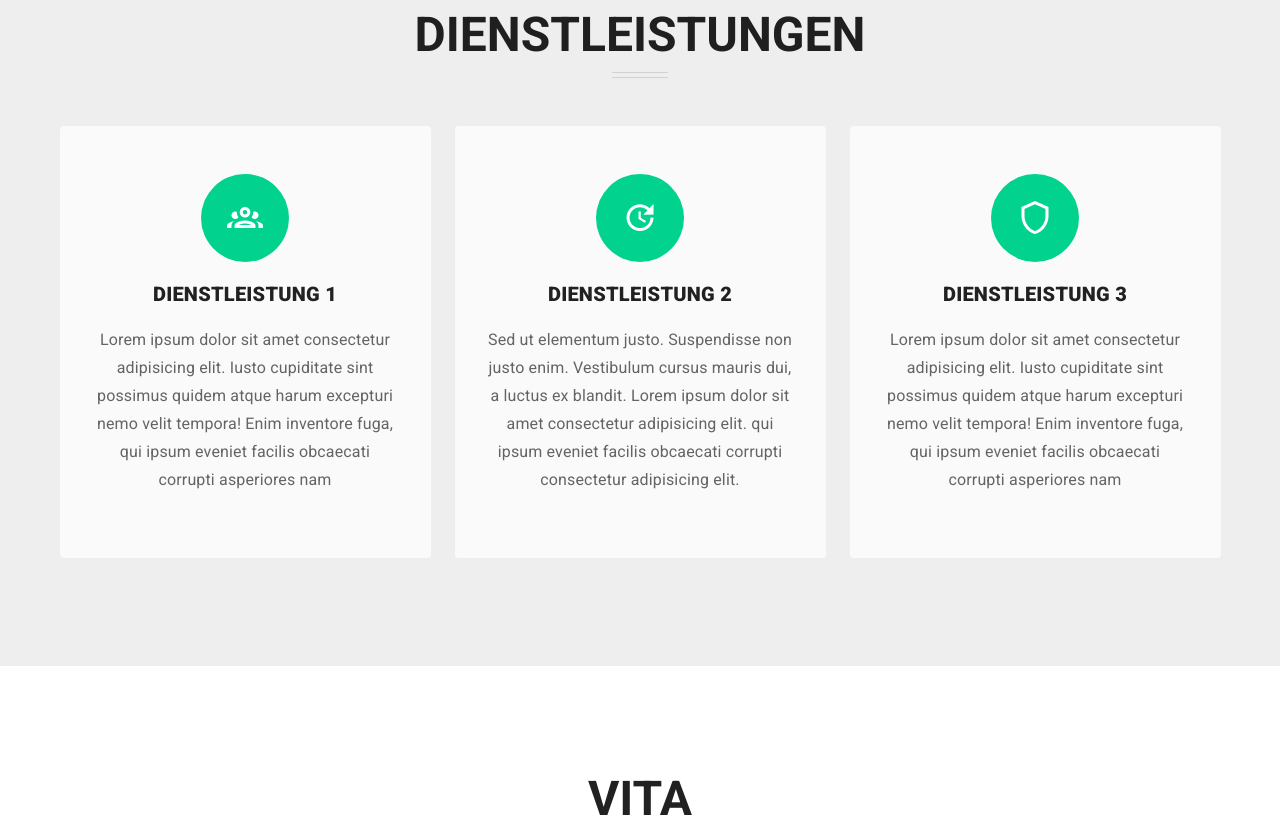
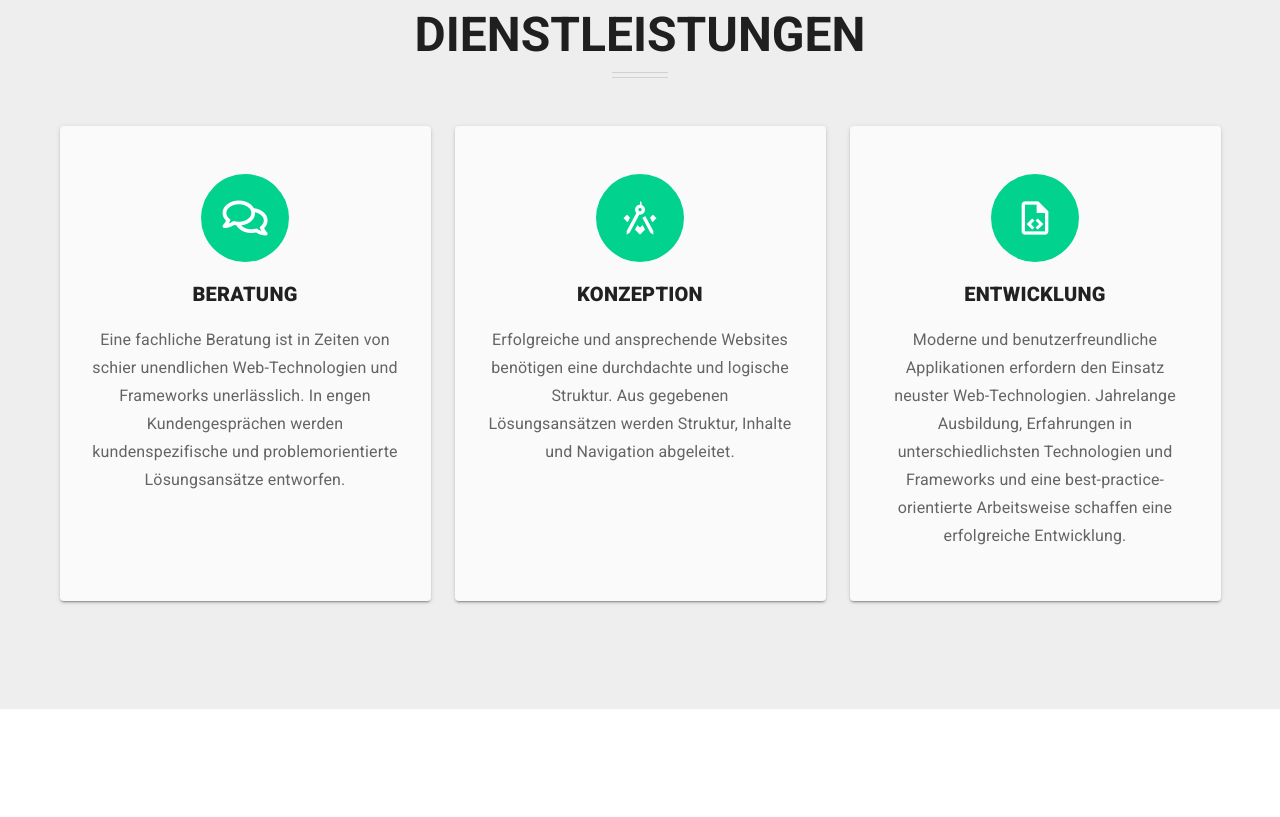
Before and after one commit to jnschbrt/website-portfolio, a Vue app: page / in a window 1280 px wide. Shown: the part 1840-2657 px from the top of the page. Built offline with nearby package versions, Linux system fonts and the light colour scheme; some icons are missing.

Commit message:
der shit hat auch mal text

```diff
--- a/src/components/Features.vue
+++ b/src/components/Features.vue
@@ -18,13 +18,13 @@
           <v-card
             class="py-12 px-4"
             color="grey lighten-5"
-            flat
+            height="475"
             :data-aos="feature.animation ? feature.animation : ''"
           >
             <v-theme-provider dark>
               <div>
                 <v-avatar color="#01d28e" size="88">
-                  <v-icon large v-text="feature.icon"></v-icon>
+                  <v-icon x-large v-text="feature.icon"></v-icon>
                 </v-avatar>
               </div>
             </v-theme-provider>
@@ -51,24 +51,24 @@ export default {
     return {
       features: [
         {
-          icon: 'mdi-account-group-outline',
-          title: 'Dienstleistung 1',
+          icon: 'far fa-comments',
+          title: 'Beratung',
           text:
-            'Lorem ipsum dolor sit amet consectetur adipisicing elit. Iusto cupiditate sint possimus quidem atque harum excepturi nemo velit tempora! Enim inventore fuga, qui ipsum eveniet facilis obcaecati corrupti asperiores nam',
+            'Eine fachliche Beratung ist in Zeiten von schier unendlichen Web-Technologien und Frameworks unerlässlich. In engen Kundengesprächen werden kundenspezifische und problemorientierte Lösungsansätze entworfen.',
           animation: 'fade-right'
         },
         {
-          icon: 'mdi-update',
-          title: 'Dienstleistung 2',
+          icon: 'mdi-ruler-square-compass',
+          title: 'Konzeption',
           text:
-            'Sed ut elementum justo. Suspendisse non justo enim. Vestibulum cursus mauris dui, a luctus ex blandit. Lorem ipsum dolor sit amet consectetur adipisicing elit. qui ipsum eveniet facilis obcaecati corrupti consectetur adipisicing elit.',
+            'Erfolgreiche und ansprechende Websites benötigen eine durchdachte und logische Struktur. Aus gegebenen Lösungsansätzen werden Struktur, Inhalte und Navigation abgeleitet.',
           animation: 'fade-up'
         },
         {
-          icon: 'mdi-shield-outline',
-          title: 'Dienstleistung 3',
+          icon: 'mdi-file-code-outline',
+          title: 'Entwicklung',
           text:
-            'Lorem ipsum dolor sit amet consectetur adipisicing elit. Iusto cupiditate sint possimus quidem atque harum excepturi nemo velit tempora! Enim inventore fuga, qui ipsum eveniet facilis obcaecati corrupti asperiores nam',
+            'Moderne und benutzerfreundliche Applikationen erfordern den Einsatz neuster Web-Technologien. Jahrelange Ausbildung, Erfahrungen in unterschiedlichsten Technologien und Frameworks und eine best-practice-orientierte Arbeitsweise schaffen eine erfolgreiche Entwicklung.',
           animation: 'fade-left'
         }
       ]
--- a/src/components/References.vue
+++ b/src/components/References.vue
@@ -15,12 +15,12 @@
 
       <v-responsive>
         <v-layout row wrap class="justify-around">
-          <v-flex xs12 sm6 md4 lg4 v-for="(item, i) in references" :key="i">
+          <v-flex xs12 sm6 md4 lg6 v-for="(item, i) in references" :key="i">
             <v-card class="ma-3" max-width="600" elevation="2">
-              <v-card-text> {{ item.text }}</v-card-text>
+              <v-card-text class="text-justify"> "{{ item.text }}"</v-card-text>
               <v-card-actions>
-                <span class="body-2 font-weight-light">
-                  - {{ item.title }}</span
+                <span class="body-2 font-italic" id="refTitle"
+                  >- {{ item.title }}</span
                 >
               </v-card-actions>
             </v-card>
@@ -38,34 +38,14 @@ export default {
     return {
       references: [
         {
-          title: 'Referenz 1',
+          title: 'Ausbildungszeugnis Wilken Software Group GmbH',
           text:
-            'Lorem ipsum dolor sit amet, no nam oblique veritus. Commune scaevola imperdiet nec ut, sed euismod convenire principes at. Est et nobis iisque percipit, an vim zril disputando voluptatibus, vix an salutandi sententiae.'
+            'Herr Schubert bewies während der gesamten Ausbildungsdauer ein überdurchschnittliches Engagement und eine stets sehr gute Auffassungsgabe, aufgrund derer er sich extrem rasch auf neue Ausbildungsinhalte einstellen konnte. Er konnte daher sehr schnell effektiv in Arbeitsabläufe eingebunden werden. Auch bei hohen Belastungen bewältigte er seine Aufgaben stets termingerecht und zu unserer vollen Zufriedenheit.'
         },
         {
-          title: 'Referenz 2',
+          title: 'Praktikumszeugnis Ernst & Young',
           text:
-            'Lorem ipsum dolor sit amet, no nam oblique veritus. Commune scaevola imperdiet nec ut, sed euismod convenire principes at. Est et nobis iisque percipit, an vim zril disputando voluptatibus, vix an salutandi sententiae.'
-        },
-        {
-          title: 'Referenz 3',
-          text:
-            'Lorem ipsum dolor sit amet, no nam oblique veritus. Commune scaevola imperdiet nec ut, sed euismod convenire principes at. Est et nobis iisque percipit, an vim zril disputando voluptatibus, vix an salutandi sententiae.'
-        },
-        {
-          title: 'Referenz 4',
-          text:
-            'Lorem ipsum dolor sit amet, no nam oblique veritus. Commune scaevola imperdiet nec ut, sed euismod convenire principes at. Est et nobis iisque percipit, an vim zril disputando voluptatibus, vix an salutandi sententiae.'
-        },
-        {
-          title: 'Referenz 5',
-          text:
-            'Lorem ipsum dolor sit amet, no nam oblique veritus. Commune scaevola imperdiet nec ut, sed euismod convenire principes at. Est et nobis iisque percipit, an vim zril disputando voluptatibus, vix an salutandi sententiae.'
-        },
-        {
-          title: 'Referenz 6',
-          text:
-            'Lorem ipsum dolor sit amet, no nam oblique veritus. Commune scaevola imperdiet nec ut, sed euismod convenire principes at. Est et nobis iisque percipit, an vim zril disputando voluptatibus, vix an salutandi sententiae.'
+            'Herr Schubert identifizierte sich stets gut mit seinen Aufgaben und zeichnete sich durch eine stets hohe Lern- und Arbeitsmotivation aus. Er war ein stets zuverlässig und selbstständig arbeitender Praktikant. Herr Schubert verfügt über ein gutes analytisches Denkvermögen. Auch bei schwierigen Aufgaben stellte er seine Leistungsfähigkeit jederzeit unter Beweis. Bei seiner Arbeit erzielte er in qualitativer und quantitativer Hinsicht stets gute bis sehr gute Ergebnisse.'
         }
       ]
     }
@@ -73,4 +53,8 @@ export default {
 }
 </script>
 
-<style></style>
+<style scoped>
+#refTitle {
+  color: #01d28e;
+}
+</style>
```
